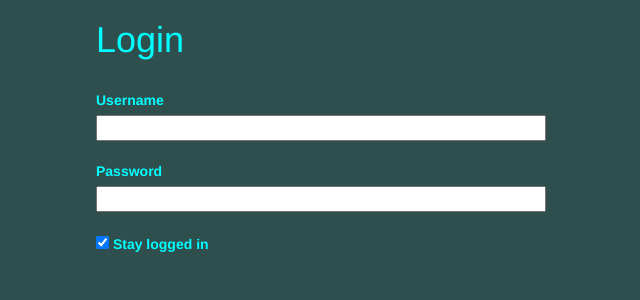
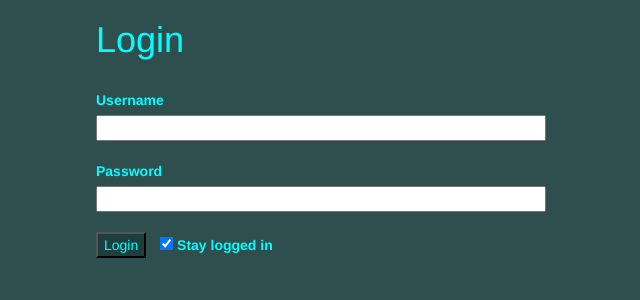
Before and after one commit to neoconstel/CRUD-Public-Journal-With-Flask, a Flask app: page /auth/login in a window 1280 px wide. Shown: the top 300 px of the page, without its empty margins (319-959 px from the left). Run offline with Flask 2, Linux system fonts and the light colour scheme; some libraries are stand-ins or nearby versions.

Commit message:
implemented user login/logout

```diff
--- a/app/__init__.py
+++ b/app/__init__.py
@@ -2,7 +2,7 @@
 from flask import Flask, redirect, url_for
 
 # import flask extensions
-from .extensions import db, bootstrap, migrate
+from .extensions import db, bootstrap, migrate, login_manager
 
 # import variables for configuring flask shell context
 from .models import User, Journal
@@ -39,6 +39,7 @@ def create_app(app_config):
     db.init_app(app)
     migrate.init_app(app, db=db)
     bootstrap.init_app(app)
+    login_manager.init_app(app)
 
 
     return app
--- a/app/extensions.py
+++ b/app/extensions.py
@@ -13,3 +13,9 @@ migrate = Migrate()
 # bootstrap
 from flask_bootstrap import Bootstrap
 bootstrap = Bootstrap()
+
+
+# user login
+from flask_login import LoginManager
+login_manager = LoginManager()
+login_manager.login_view = "/auth/login"
--- a/app/views/auth/forms.py
+++ b/app/views/auth/forms.py
@@ -1,5 +1,5 @@
 from flask_wtf import FlaskForm
-from wtforms import StringField, PasswordField, BooleanField
+from wtforms import StringField, PasswordField, BooleanField, SubmitField
 from wtforms.validators import EqualTo, DataRequired, Length
 
 
@@ -7,9 +7,11 @@ class RegisterForm(FlaskForm):
     username = StringField(label="Username", validators=[DataRequired(), Length(min=3, max=50)])
     password1 = PasswordField(label="Password", validators=[DataRequired(), Length(min=6, max=50)])
     password2 = PasswordField(label="Confirm Password", validators=[DataRequired(), Length(min=6, max=50), EqualTo(password1)])
+    submit = SubmitField(label="Sign Up")
 
 
 class LoginForm(FlaskForm):
     username = StringField(label="Username", validators=[DataRequired()])
     password = PasswordField(label="Password", validators=[DataRequired()])
-    remember_me = BooleanField(label="Stay logged in", validators=[])
+    remember_me = BooleanField(label="Stay logged in")
+    submit = SubmitField(label="Login")
--- a/app/views/auth/routes.py
+++ b/app/views/auth/routes.py
@@ -1,11 +1,42 @@
-from flask import Blueprint, render_template
+from flask import Blueprint, render_template, request, url_for,redirect
 from .forms import RegisterForm, LoginForm
+from app.models import User
+from flask_login import login_user, logout_user
 
 auth_bp = Blueprint("auth", __name__, url_prefix="/auth",
                         template_folder="templates", static_folder="static")
 
 
-@auth_bp.route("/login")
+@auth_bp.route("/login", methods=["GET", "POST"])
 def login():
+    form=LoginForm()
 
-    return render_template("login.html", form=LoginForm())
+    if request.method == "GET":
+        return render_template("login.html", form=form)
+
+    elif request.method == "POST":
+        if form.validate_on_submit():
+            username = form.username.data
+            remember_me = form.remember_me.data
+
+            user = User.query.filter(User.username==username).first()
+            if user:
+                login_user(user=user, remember=remember_me)
+                print(f"\n\n\n{username} has logged in!\n\n\n")
+
+                return redirect(url_for("home.homepage"))
+
+            else:
+                print(f"\n\n\nNo user with name {username} exists!\n\n\n")
+                return redirect(url_for("auth.login"))
+
+        else:
+        # didn't validate
+            print("\n\n\nDid not validate on submit\n\n\n")
+            return redirect(url_for("auth.login"))
+
+
+@auth_bp.route("/logout")
+def logout():
+    logout_user()
+    return redirect(url_for("home.homepage"))
--- a/app/views/auth/static/css/auth.css
+++ b/app/views/auth/static/css/auth.css
@@ -7,3 +7,8 @@ input[type="text"],
 input[type="password"] {
     width: 450px;
 }
+
+input[type="submit"] {
+    background-color: rgb(30, 61, 61);
+    margin-right: 10px;
+}
--- a/app/views/auth/templates/login.html
+++ b/app/views/auth/templates/login.html
@@ -14,12 +14,14 @@
 
 {% block content %}
 
-<form action="" method="POST">
+<form action="{{url_for('auth.login')}}" method="POST">
+    {{ form.hidden_tag() }}
     <h1>Login</h1> <br>
     {{form.username.label}} <br>
     {{form.username}} <br><br>
     {{form.password.label}} <br>
     {{form.password}} <br><br>
+    {{form.submit}}
     {{form.remember_me(checked=True)}}
     {{form.remember_me.label}}
 </form>
```
Also changed, not shown: app/models.py (+8 -3 lines), app/views/home/templates/index.html (+13 -3 lines).
